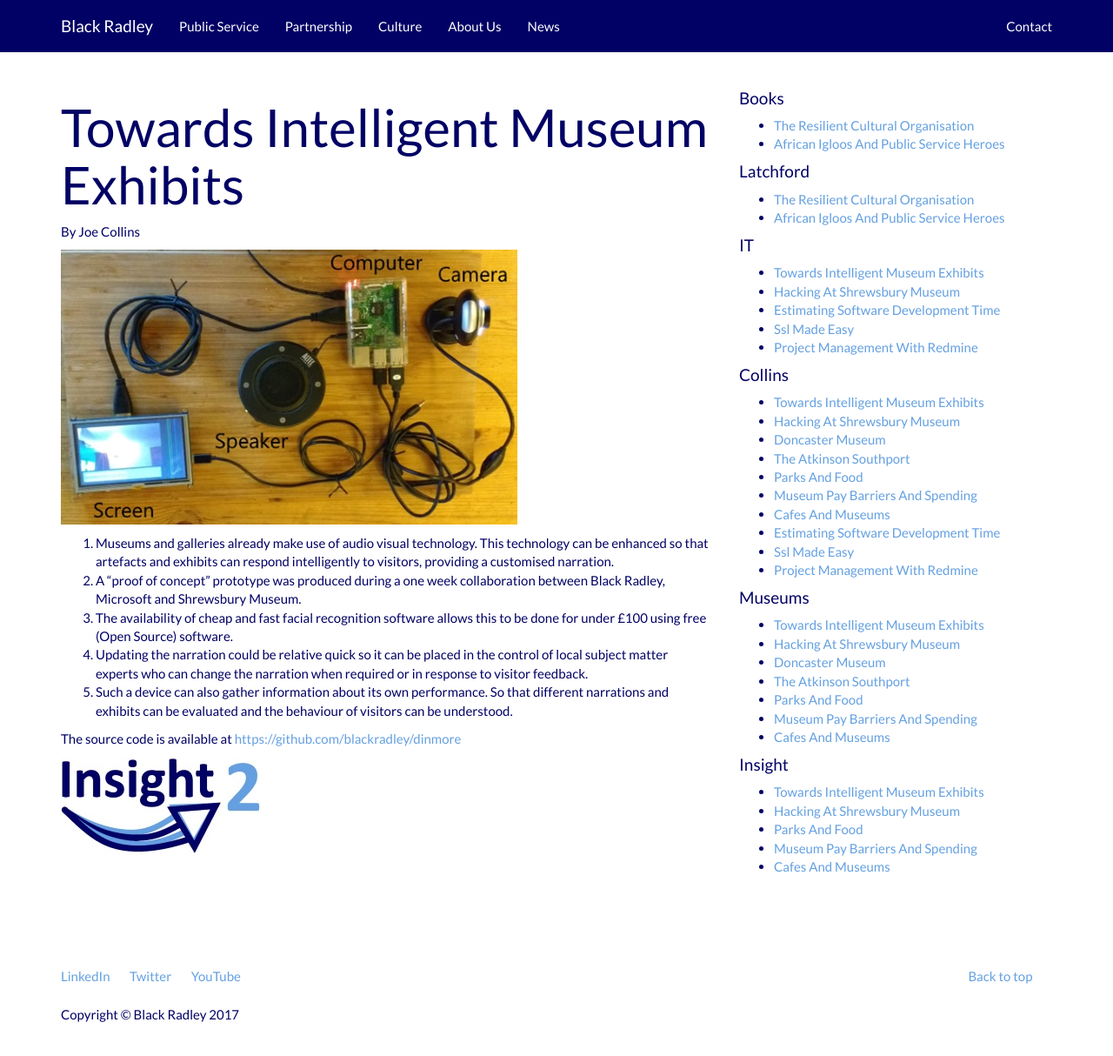
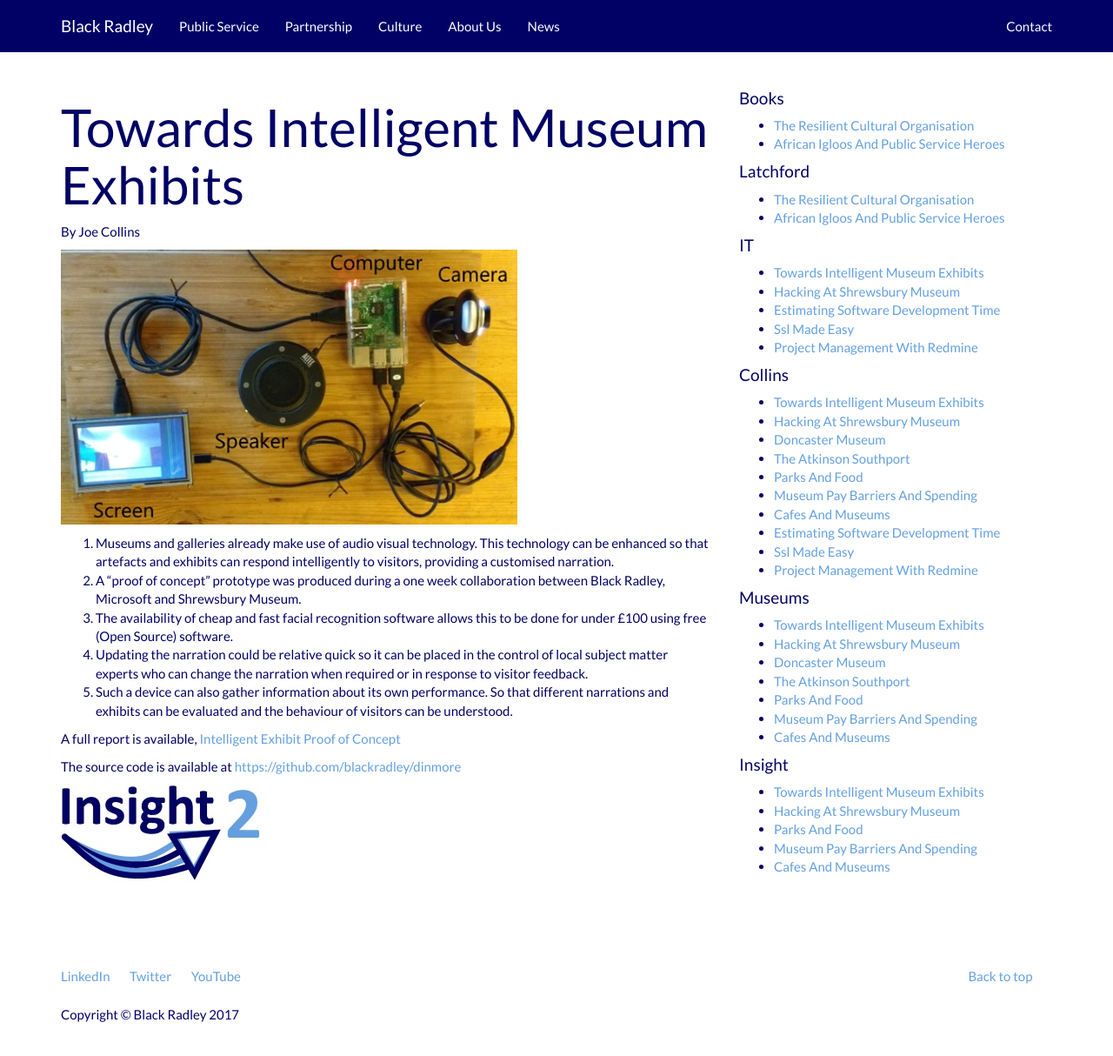
Before and after one commit to blackradley/blackradley.github.io, a Jekyll site: the page built from _posts/2017-04-12-towards-intelligent-museum-exhibits.md, in a window 1280 px wide and 1252 px high. Shown: the top 1214 px of the window at 87% size. Built offline with Jekyll 4.4.1, drawn with Linux system fonts in a browser that asks for light colours; nearby versions of some CDN libraries.

Commit message:
Added report to Insight 2 hack

```diff
--- a/_posts/2017-04-12-towards-intelligent-museum-exhibits.md
+++ b/_posts/2017-04-12-towards-intelligent-museum-exhibits.md
@@ -18,6 +18,8 @@ By Joe Collins
 4.	Updating the narration could be relative quick so it can be placed in the control of local subject matter experts who can change the narration when required or in response to visitor feedback.
 5.	Such a device can also gather information about its own performance.  So that different narrations and exhibits can be evaluated and the behaviour of visitors can be understood.
 
+A full report is available, [Intelligent Exhibit Proof of Concept](/assets/Insight-2-Hack-After-Action-Report-2017-04-12.pdf)
+
 The source code is available at [https://github.com/blackradley/dinmore](https://github.com/blackradley/dinmore)
 
 ![Insight 2 Logo](/img/Insight2Logo.jpg)
```
Also changed, not shown: 1 other file.
